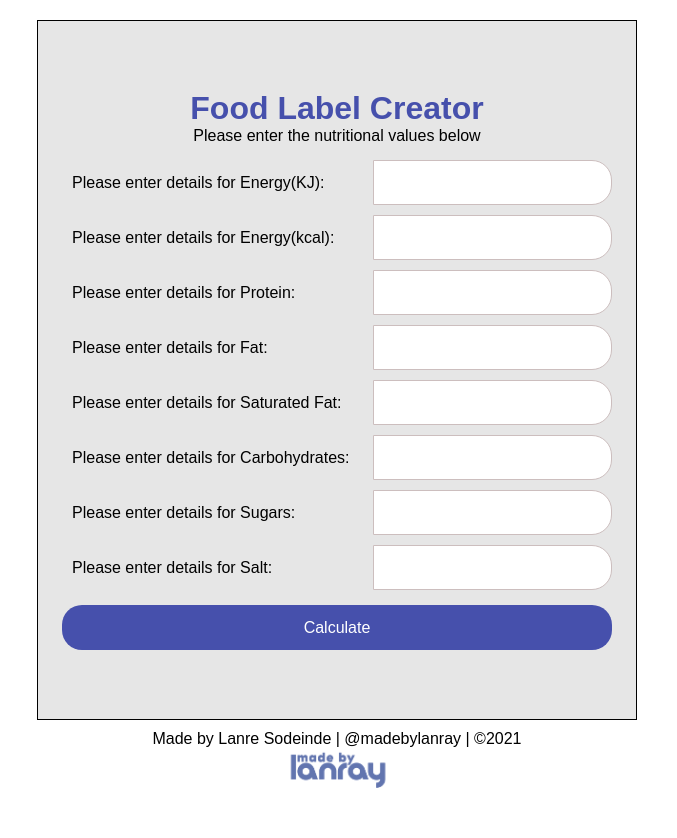
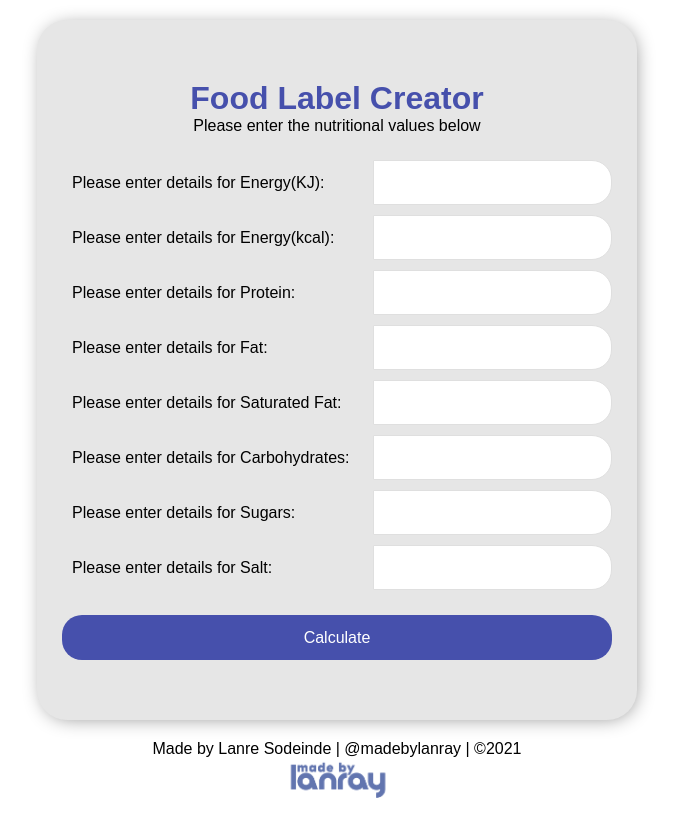
Before and after one commit to Lanrayy/food_label_website, a plain HTML site: page index.html in a window 1280 px wide. Shown: the whole page, without its empty margins (303-980 px from the left). Drawn offline with Linux system fonts and the light colour scheme.

Commit message:
Design is updated & modernised

```diff
--- a/scripts/script.js
+++ b/scripts/script.js
@@ -153,7 +153,6 @@ $(function(){
         //back of pack Salt
         $("#bop-salt").html(salt+"g");
 
-
         //SHow the results
         $(".front-of-pack-container").fadeIn(1000);
         $(".back-of-pack-container").fadeIn(1000);
--- a/styles.css
+++ b/styles.css
@@ -30,9 +30,11 @@ body{
     width: 600px;
     justify-content: center;
     background-color: rgb(230, 230, 230);
+    border-radius: 30px;
+    box-shadow: 2px 2px 20px -5px gray;
     padding: 20px;
-    border: 1px solid black;
-    margin-top: 20px
+    margin-top: 20px;
+    z-index: 0;
 }
 
 #title{
@@ -40,8 +42,9 @@ body{
     flex-direction: column;
     align-items: center;
     justify-items: center;
-    margin-bottom: 10px;
+    margin-bottom: 20px;
 }
+
  #title h1{
      color: rgb(70, 80, 172);
  }
@@ -70,11 +73,12 @@ input{
     width: inherit;
     height: 45px;
     padding-left: 10px;
-    border: 1px solid rgb(204, 190, 190);
+    border: 1px solid rgb(223, 223, 223);
     background-color: rgb(255, 255, 255);
     border-radius: 0px 20px 20px 0px;
     margin-left: 10px;
 }
+
 
 button{
     background-color: rgb(70, 80, 172);
@@ -82,7 +86,7 @@ button{
     width: 550px;
     border: none;
     color: white;
-    margin-top: 10px;
+    margin-top: 20px;
     border-radius: 20px;
     font-size: 16px;
 }
@@ -93,7 +97,6 @@ button:hover{
 
 
 /* FRONT OF PACK INFORMATION */
-
 #calculated-results-container{
     height: 700px;
     margin-top: 20px;
@@ -208,6 +211,7 @@ button:hover{
 }
 
 #footer{
+    margin-top: 10px;
     display: flex;
     flex-direction: column;
     align-items: center;
```
